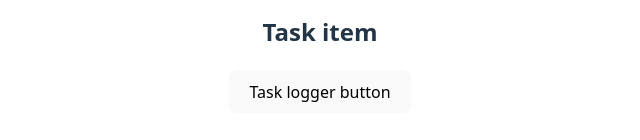
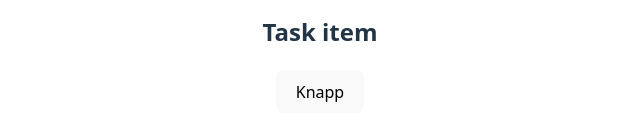
Before and after one commit to Flowerafro/HIOF-WebApplikasjoner, a React (Vite) app in the folder taskmanager/taskmanager/: page / in a window 1280 px wide. Shown: the part 452-592 px from the top of the page, without its empty margins (320-960 px from the left). Built offline with nearby package versions, Linux system fonts and the light colour scheme.

Commit message:
endringer btn

```diff
--- a/taskmanager/taskmanager/src/components/TaskButton.tsx
+++ b/taskmanager/taskmanager/src/components/TaskButton.tsx
@@ -1,7 +1,9 @@
+// enkelt komponent med kun en knapp. Når knappen trykkes skal det logges i konsollen. Ingen props eller logikk.
+
 export default function TaskButton() {
   const onButtonClick = (e: React.MouseEvent<HTMLButtonElement>) => {
     console.log('Button was clicked', e.currentTarget);
   };
 
-  return <button onClick={onButtonClick}>En knapp du kan trykke på</button>;
+  return <button onClick={onButtonClick}>Trykk</button>;
 }
--- a/taskmanager/taskmanager/src/components/TaskItem.tsx
+++ b/taskmanager/taskmanager/src/components/TaskItem.tsx
@@ -1,3 +1,5 @@
+// tar imot tasktype ogonAction funksjon som prop. onAction skal trigges når knapp i TaskItem trykkes. Viser også overskrift og knapp.
+
 import type { Task } from '../types';
 
 export default function TaskItem({
@@ -18,7 +20,7 @@ export default function TaskItem({
     <section>
       <h2>Task item</h2>
       {/* Knapp her */}
-      <button onClick={onTaskClick}>Task logger button</button>
+      <button onClick={onTaskClick}>Knapp</button>
     </section>
   );
 }
```
